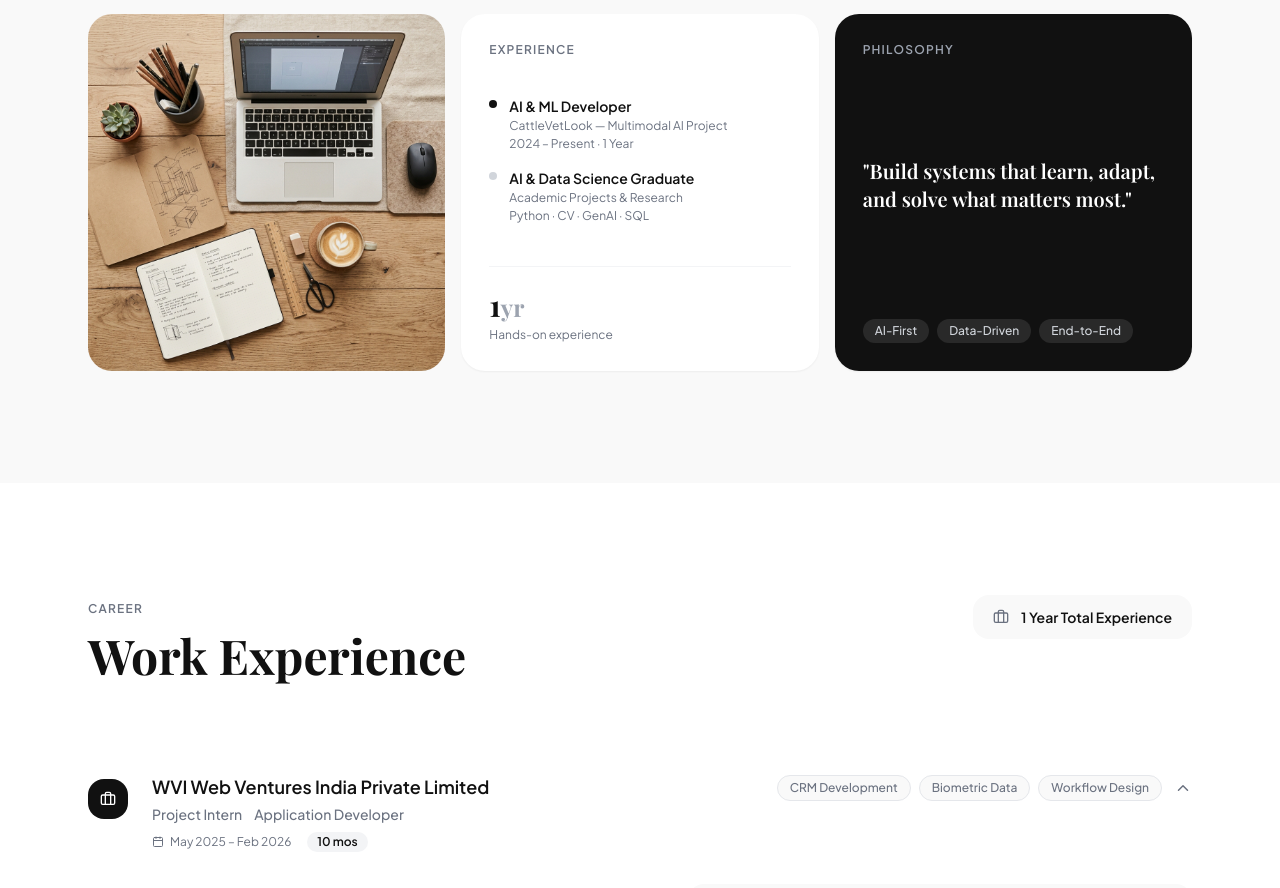
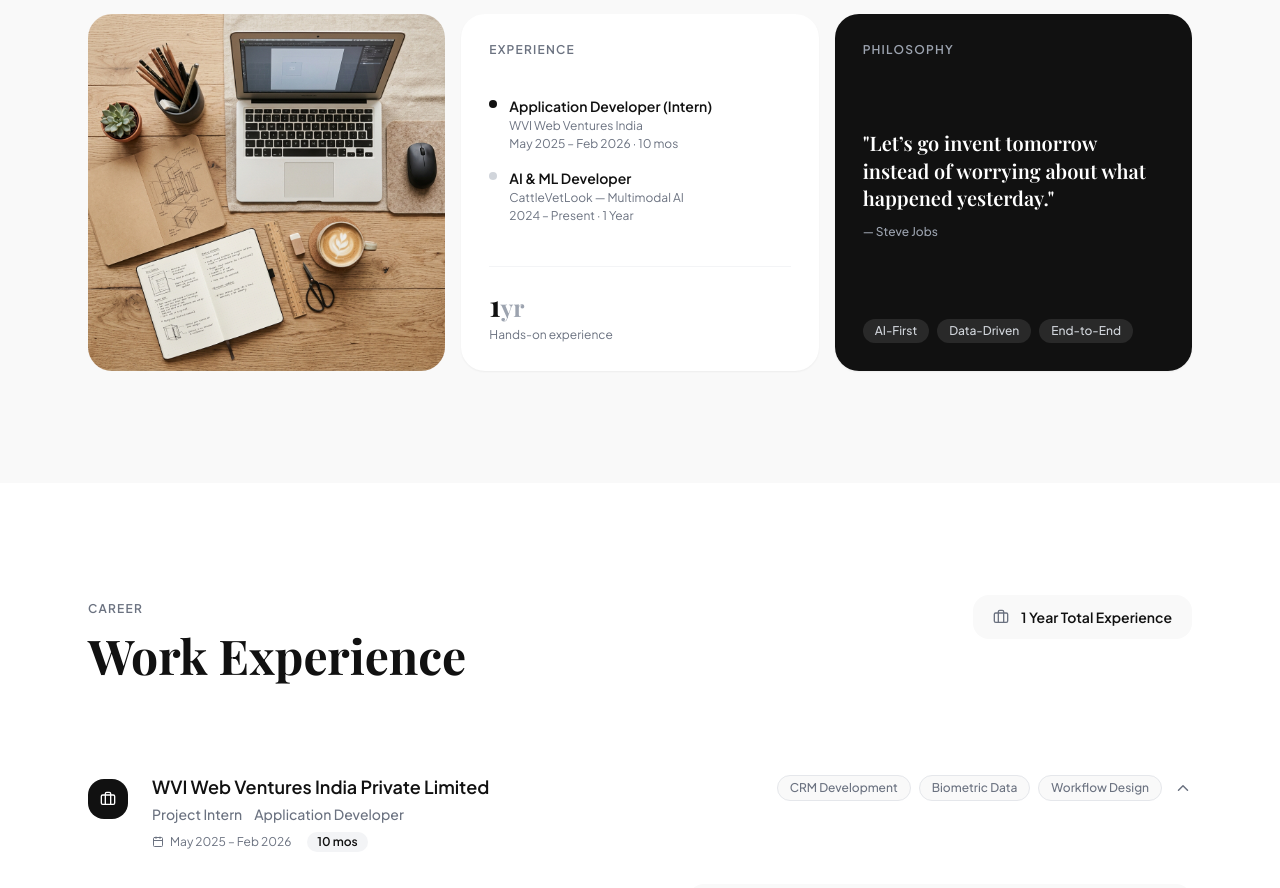
Before and after one commit to rajkamalr-in/mysite, a React (Vite) app: page / in a window 1280 px wide. Shown: the part 1346-2234 px from the top of the page. Built offline with nearby package versions, Linux system fonts and the light colour scheme; a web font is replaced by a local one.

Commit message:
style: Update Philosophy quote and Experience highlights in About section

```diff
--- a/src/components/AboutBento.jsx
+++ b/src/components/AboutBento.jsx
@@ -89,17 +89,17 @@ export default function AboutBento() {
                 <div className="flex items-start gap-3">
                   <span className="mt-1 w-2 h-2 rounded-full bg-ink flex-shrink-0" />
                   <div>
-                    <p className="text-ink text-sm font-semibold">AI & ML Developer</p>
-                    <p className="text-muted text-xs mt-0.5">CattleVetLook — Multimodal AI Project</p>
-                    <p className="text-muted text-xs mt-0.5">2024 – Present · 1 Year</p>
+                    <p className="text-ink text-sm font-semibold">Application Developer (Intern)</p>
+                    <p className="text-muted text-xs mt-0.5">WVI Web Ventures India</p>
+                    <p className="text-muted text-xs mt-0.5">May 2025 – Feb 2026 · 10 mos</p>
                   </div>
                 </div>
                 <div className="flex items-start gap-3">
                   <span className="mt-1 w-2 h-2 rounded-full bg-gray-300 flex-shrink-0" />
                   <div>
-                    <p className="text-ink text-sm font-semibold">AI & Data Science Graduate</p>
-                    <p className="text-muted text-xs mt-0.5">Academic Projects & Research</p>
-                    <p className="text-muted text-xs mt-0.5">Python · CV · GenAI · SQL</p>
+                    <p className="text-ink text-sm font-semibold">AI & ML Developer</p>
+                    <p className="text-muted text-xs mt-0.5">CattleVetLook — Multimodal AI</p>
+                    <p className="text-muted text-xs mt-0.5">2024 – Present · 1 Year</p>
                   </div>
                 </div>
               </div>
@@ -114,9 +114,12 @@ export default function AboutBento() {
           <motion.div {...anim(0.4)}>
             <Card dark className="h-full flex flex-col justify-between">
               <p className="text-gray-400 text-xs uppercase tracking-widest font-semibold mb-4">Philosophy</p>
-              <p className="font-serif text-xl font-semibold text-white leading-snug">
-                "Build systems that learn, adapt, and solve what matters most."
-              </p>
+              <div>
+                <p className="font-serif text-xl font-semibold text-white leading-snug">
+                  "Let’s go invent tomorrow instead of worrying about what happened yesterday."
+                </p>
+                <p className="text-xs text-gray-400 mt-3 font-medium">— Steve Jobs</p>
+              </div>
               <div className="mt-6 flex gap-2 flex-wrap">
                 {['AI-First', 'Data-Driven', 'End-to-End'].map((t) => (
                   <span key={t} className="text-xs font-medium bg-white/10 text-gray-300 px-3 py-1 rounded-full">
```
